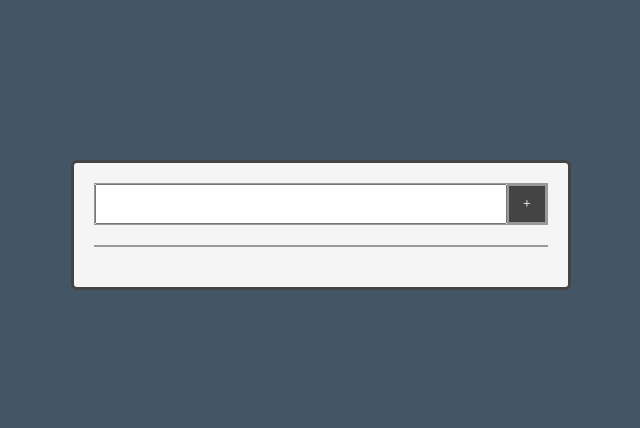
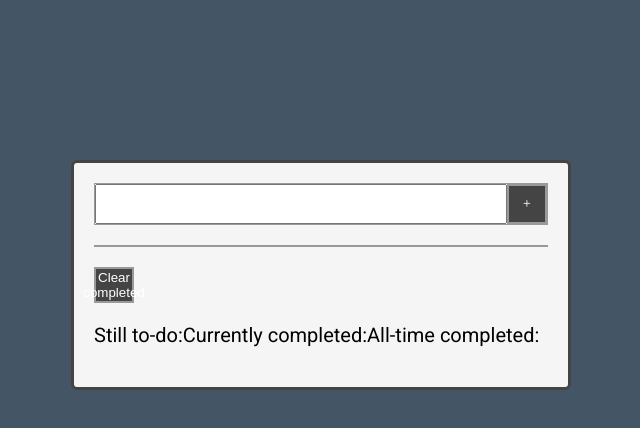
Before and after one commit to ohtero/oneNote_project, a plain HTML site: page index.html in a window 1280 px wide. Shown: the whole page, without its empty margins (319-959 px from the left). Drawn offline with nearby package versions, Linux system fonts and the light colour scheme.

Commit message:
Added counters of list and a clear button

```diff
--- a/index.html
+++ b/index.html
@@ -42,6 +42,13 @@
                         </div>
                     </li> -->
                 </ul>
+                <button id="clear-completed-btn">Clear completed</button>
+                <div id="counters" class="flex">
+                    <div id="to-do"><p>Still to-do: <span id="todo-count"></span></p></div>
+                    <div id="completed"><p>Currently completed: <span id="completed-count"></span></p></div>
+                    <div id="total-completed"><p>All-time completed: <span id="total-completed-count"></span></p></div>
+                </div>
+            </div>
         </div>
     </main>
 </body>
```
